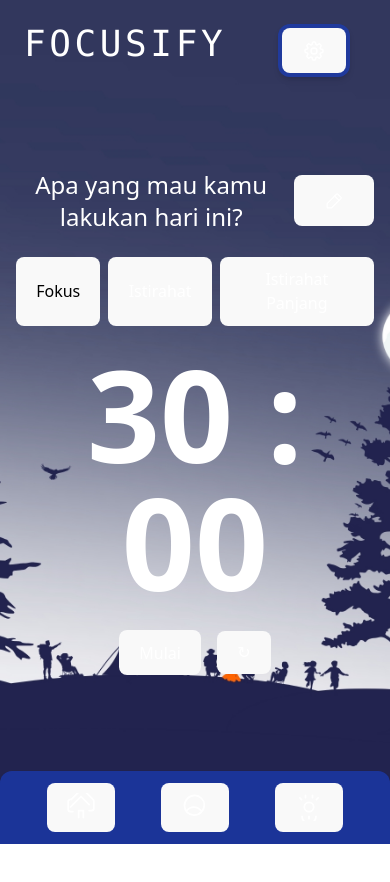
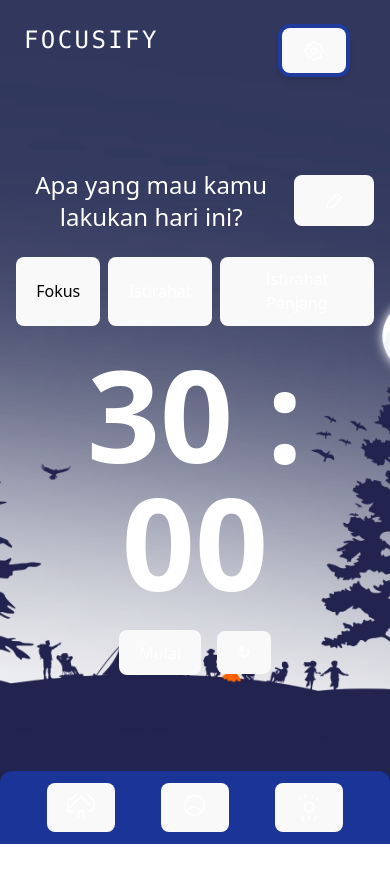
Before and after one commit to bgsprayogi/webfocusify, a React (Vite) app: page /timerpage in a window 390 px wide. Shown: the top 882 px of the page. Built offline with nearby package versions, Linux system fonts and the light colour scheme.

Commit message:
fix: responsif timerpage

```diff
--- a/src/pages/TimerPage.jsx
+++ b/src/pages/TimerPage.jsx
@@ -76,10 +76,9 @@
             }}
         >
             {/* Logo */}
-            <div className="absolute top-6 left-6 text-white text-4xl font-mono tracking-widest">
+            <div className="absolute top-6 left-6 text-white text-2xl md:text-4xl font-mono tracking-widest">
                 FOCUSIFY
             </div>
-
 
             {/* Main vertical container */}
             <AnimatedContent
```
